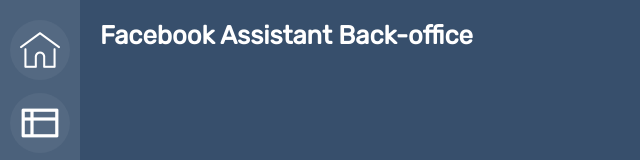
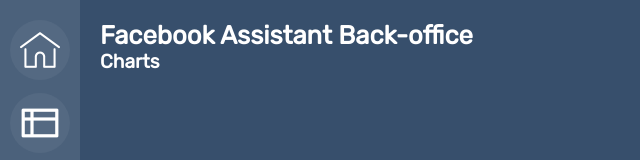
Before and after one commit to sberlinches/facebook_assistant-backoffice, an Angular app: page /sessions/charts in a window 1280 px wide. Before the commit this address led to /. Shown: the top 160 px of the page, without its empty margins (0-640 px from the left). Built offline with nearby package versions, Linux system fonts and the light colour scheme.

Commit message:
Added charts component

```diff
--- a/src/app/app.component.html
+++ b/src/app/app.component.html
@@ -1,10 +1,10 @@
 <div id="body-sidebar">
     <nav>
         <ul>
-            <li><a href="#" title="Home"><span class="icon home"></span></a></li>
-            <li><a href="#" title="Records"><span class="icon records"></span></a></li>
-            <li><a href="#" title="Charts"><span class="icon charts"></span></a></li>
-            <li><a href="#" title="Settings"><span class="icon settings"></span></a></li>
+            <li><a href="#" routerLink="/" title="Home"><span class="icon home"></span></a></li>
+            <li><a href="#" routerLink="/sessions" title="Records"><span class="icon records"></span></a></li>
+            <li><a href="#" routerLink="/sessions/charts" title="Charts"><span class="icon charts"></span></a></li>
+            <li><a href="#" routerLink="/" title="Settings"><span class="icon settings"></span></a></li>
         </ul>
     </nav>
 </div>
--- /dev/null
+++ b/src/app/session/components/session-charts.component.ts
@@ -0,0 +1,21 @@
+import { Component, OnInit } from '@angular/core';
+import { SessionService } from '../session.service';
+
+@Component({
+    selector: 'app-session',
+    templateUrl: '../views/session-charts.component.html',
+    providers: [
+        SessionService,
+    ],
+})
+
+export class SessionChartsComponent implements OnInit {
+
+    public title: string;
+
+    constructor() {
+        this.title = 'Charts';
+    }
+
+    ngOnInit(): void {}
+}
--- a/src/app/session/session-routing.module.ts
+++ b/src/app/session/session-routing.module.ts
@@ -1,11 +1,16 @@
 import { NgModule } from '@angular/core';
 import { Routes, RouterModule } from '@angular/router';
 import { SessionComponent } from './components/session.component';
+import { SessionChartsComponent } from './components/session-charts.component';
 
 const routes: Routes = [
     {
         path: 'sessions',
         component: SessionComponent,
+    },
+    {
+        path: 'sessions/charts',
+        component: SessionChartsComponent,
     },
 ];
 
--- a/src/app/session/session.module.ts
+++ b/src/app/session/session.module.ts
@@ -4,11 +4,13 @@
 import { SessionRoutingModule } from './session-routing.module';
 import { HttpClientModule } from '@angular/common/http';
 import { SessionComponent } from './components/session.component';
+import { SessionChartsComponent } from './components/session-charts.component';
 import { SessionService } from './session.service';
 
 @NgModule({
     declarations: [
         SessionComponent,
+        SessionChartsComponent,
     ],
     imports: [
         BrowserModule,
--- /dev/null
+++ b/src/app/session/views/session-charts.component.html
@@ -0,0 +1,5 @@
+<section>
+    <header>
+        <h2>{{ title }}</h2>
+    </header>
+</section>
```
